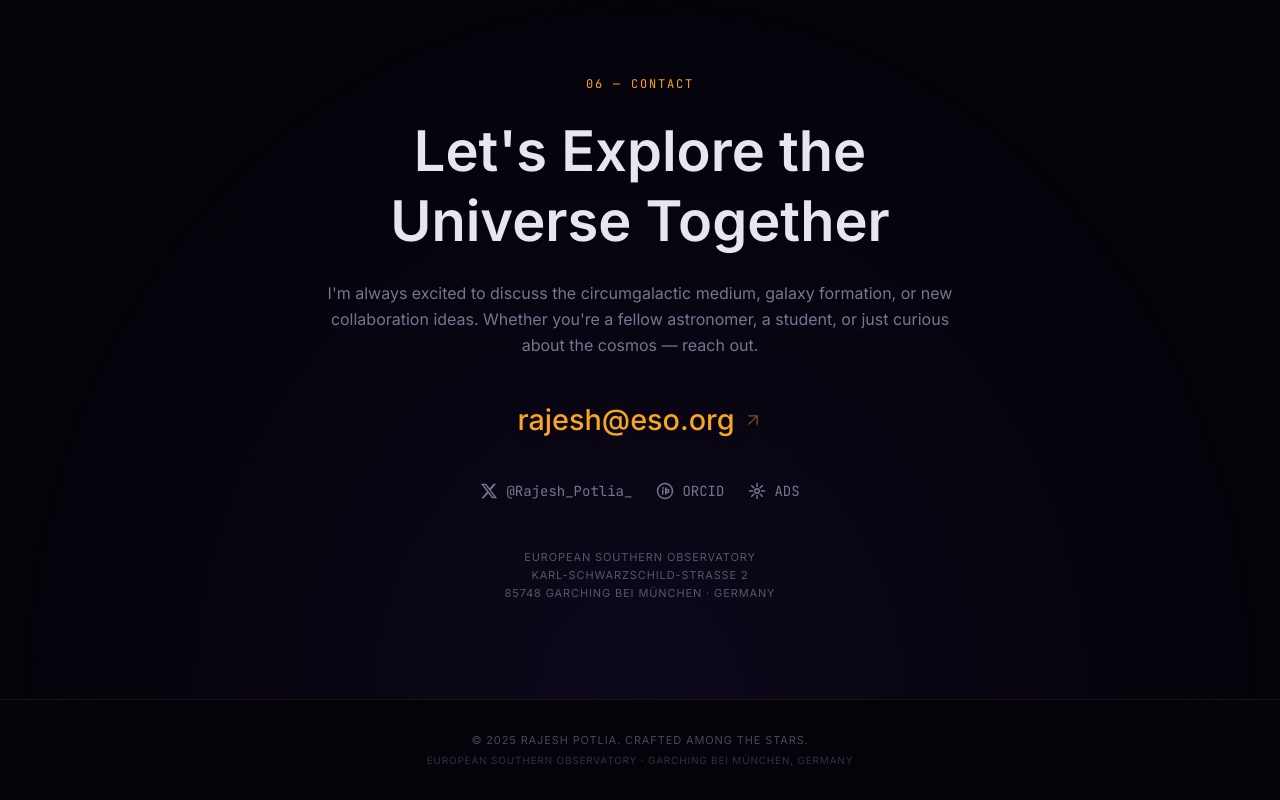
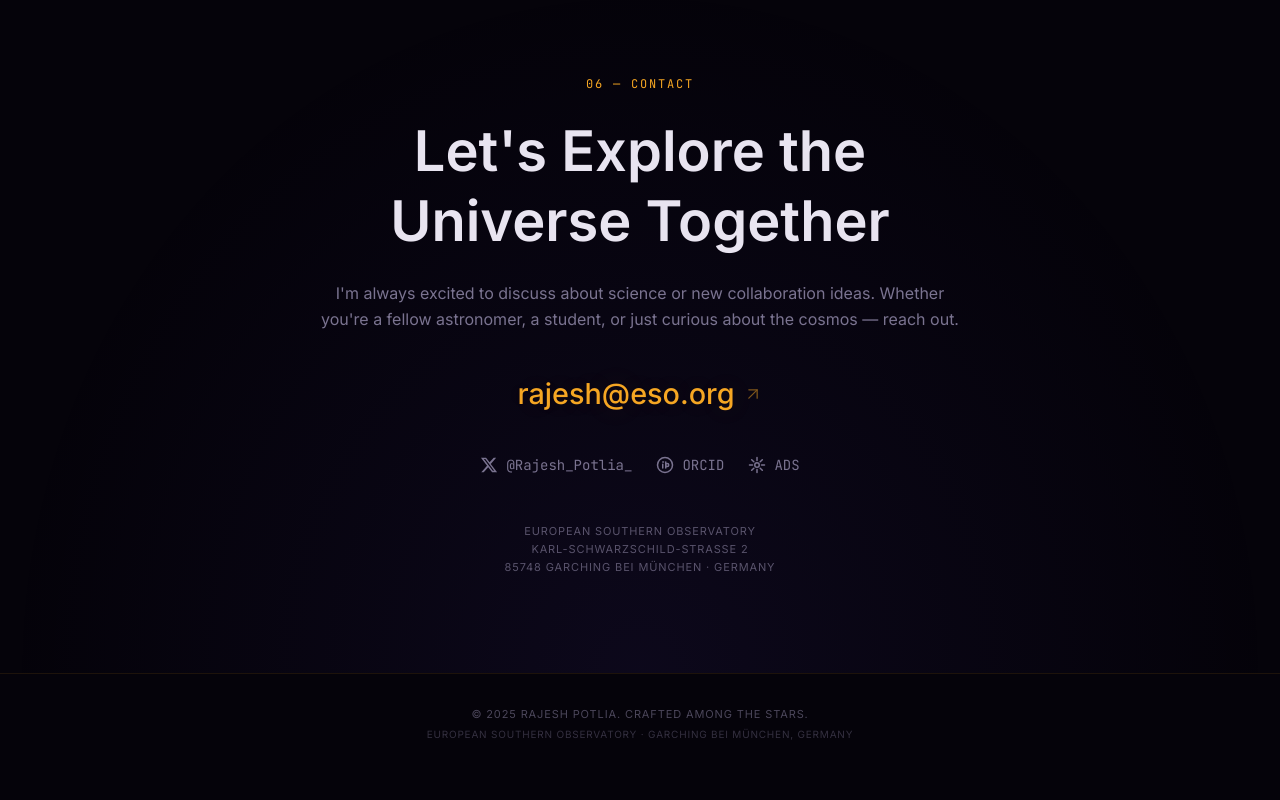
Before and after one commit to rajeshpotlia1/about, a React (Vite) app: page / in a window 1280 px wide. Shown: the part 4813-5613 px from the top of the page. After the commit the page ends 5587 px from the top, so only its background shows below. Built offline with nearby package versions, Linux system fonts and the light colour scheme.

Commit message:
Update contact section description text

```diff
--- a/src/sections/ContactSection.tsx
+++ b/src/sections/ContactSection.tsx
@@ -83,9 +83,7 @@ export default function ContactSection() {
         </h2>
 
         <p className="reveal-item text-stardust leading-relaxed mb-10">
-          I'm always excited to discuss the circumgalactic medium, galaxy
-          formation, or new collaboration ideas. Whether you're a fellow
-          astronomer, a student, or just curious about the cosmos — reach out.
+          I'm always excited to discuss about science or new collaboration ideas. Whether you're a fellow astronomer, a student, or just curious about the cosmos — reach out.
         </p>
 
         {/* Email CTA */}
```
